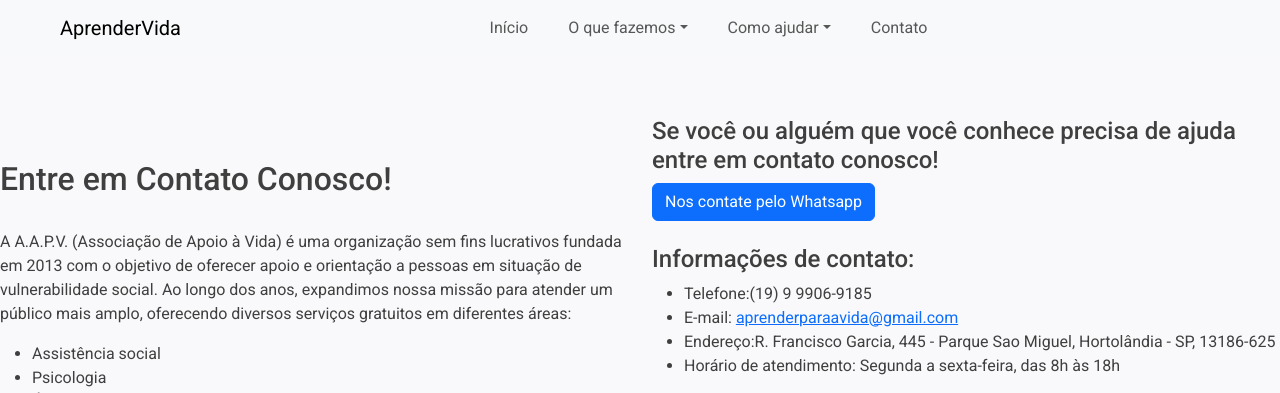
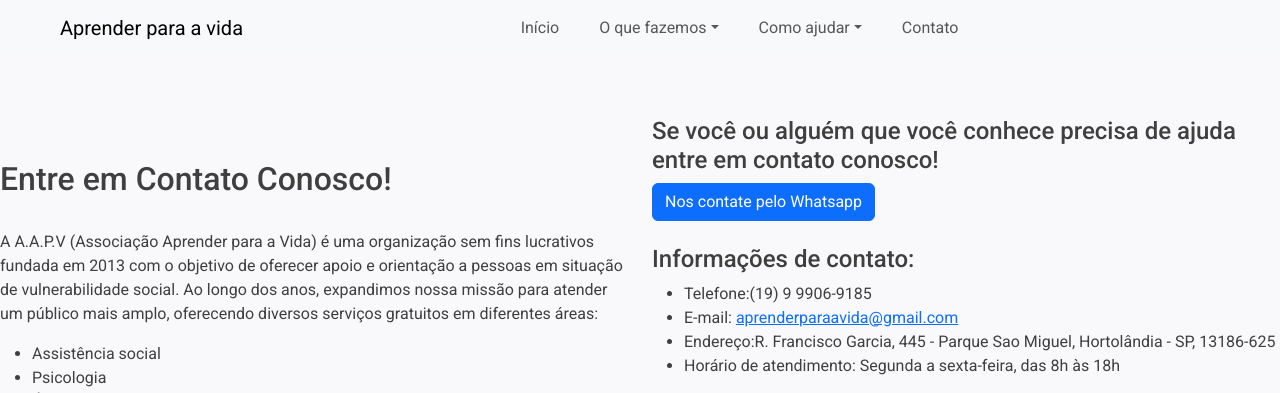
Before and after one commit to LeonardoBrum0907/aprender-para-a-vida, a Django app: page /contato in a window 1280 px wide. Shown: the top 393 px of the page. Run offline with Django 5.2, Linux system fonts and the light colour scheme; some libraries are stand-ins or nearby versions.

Commit message:
Update navbar brand text to "Aprender para a vida"

```diff
--- a/src/templates/aprender_para_vida/base.html
+++ b/src/templates/aprender_para_vida/base.html
@@ -19,7 +19,7 @@
   <body class="tela">
     <nav class="navbar fixed-top navbar-expand-md bg-body-tertiary px-5">
       <div class="container-fluid">
-        <a class="navbar-brand" href="/">AprenderVida</a>
+        <a class="navbar-brand" href="/">Aprender para a vida</a>
         <button class="navbar-toggler" type="button" data-bs-toggle="collapse" data-bs-target="#navbarNavDropdown" aria-controls="navbarNavDropdown" aria-expanded="false" aria-label="Toggle navigation"><span class="navbar-toggler-icon"></span></button>
         <div class="collapse navbar-collapse justify-content-center" id="navbarNavDropdown">
           <ul class="navbar-nav flex gap-4">
--- a/src/templates/aprender_para_vida/contato.html
+++ b/src/templates/aprender_para_vida/contato.html
@@ -7,7 +7,7 @@
       <div class="col-sm-6 d-flex flex-column justify-content-center">
         <h2>Entre em Contato Conosco!</h2>
         <br>
-        <p>A A.A.P.V. (Associação de Apoio à Vida) é uma organização sem fins lucrativos fundada em 2013 com o objetivo de oferecer apoio e orientação a pessoas em situação de vulnerabilidade social. Ao longo dos anos, expandimos nossa missão para atender um público mais amplo, oferecendo diversos serviços gratuitos em diferentes áreas:</p>
+        <p>A A.A.P.V (Associação Aprender para a Vida) é uma organização sem fins lucrativos fundada em 2013 com o objetivo de oferecer apoio e orientação a pessoas em situação de vulnerabilidade social. Ao longo dos anos, expandimos nossa missão para atender um público mais amplo, oferecendo diversos serviços gratuitos em diferentes áreas:</p>
         <ul>
           <li>Assistência social</li>
           <li>Psicologia</li>
```
